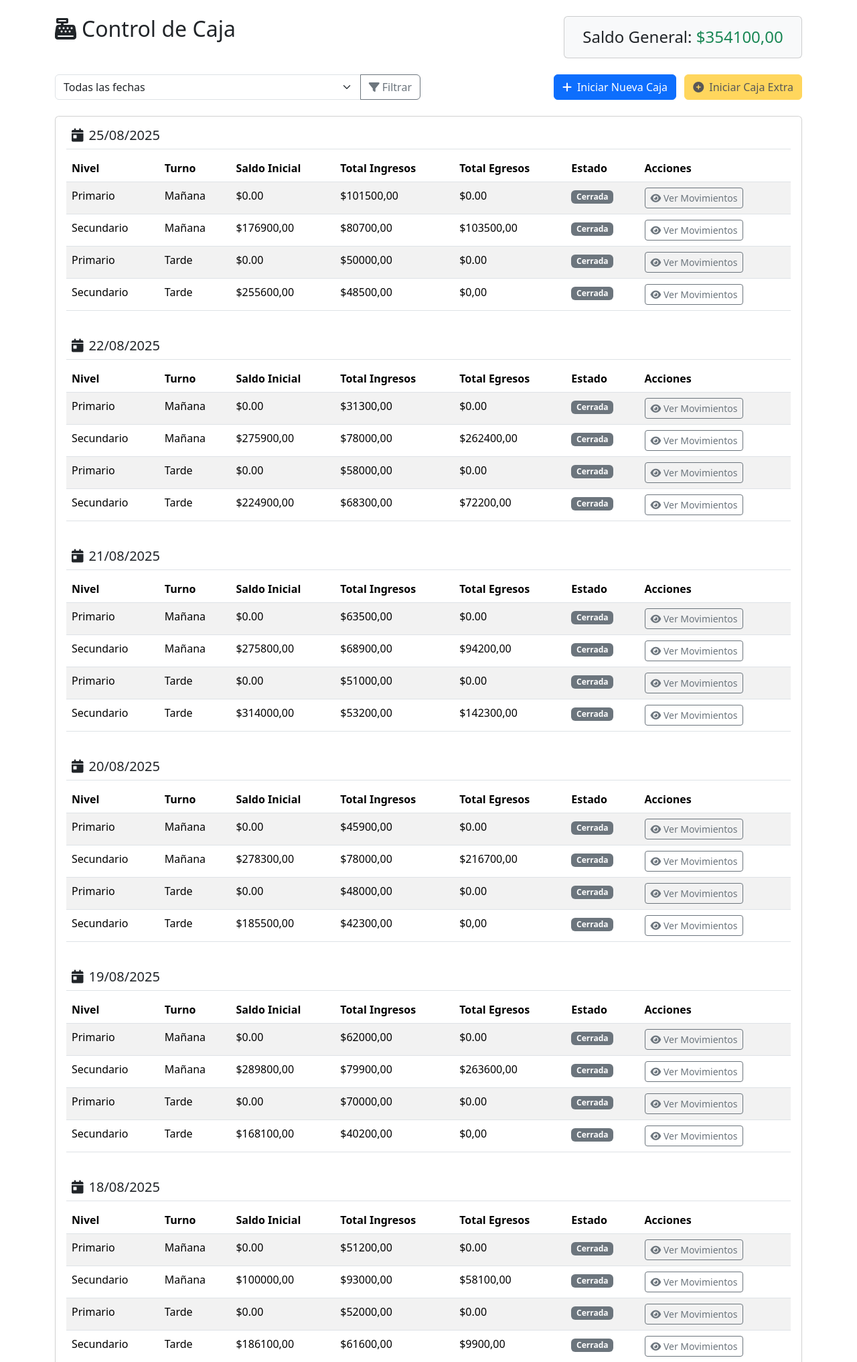
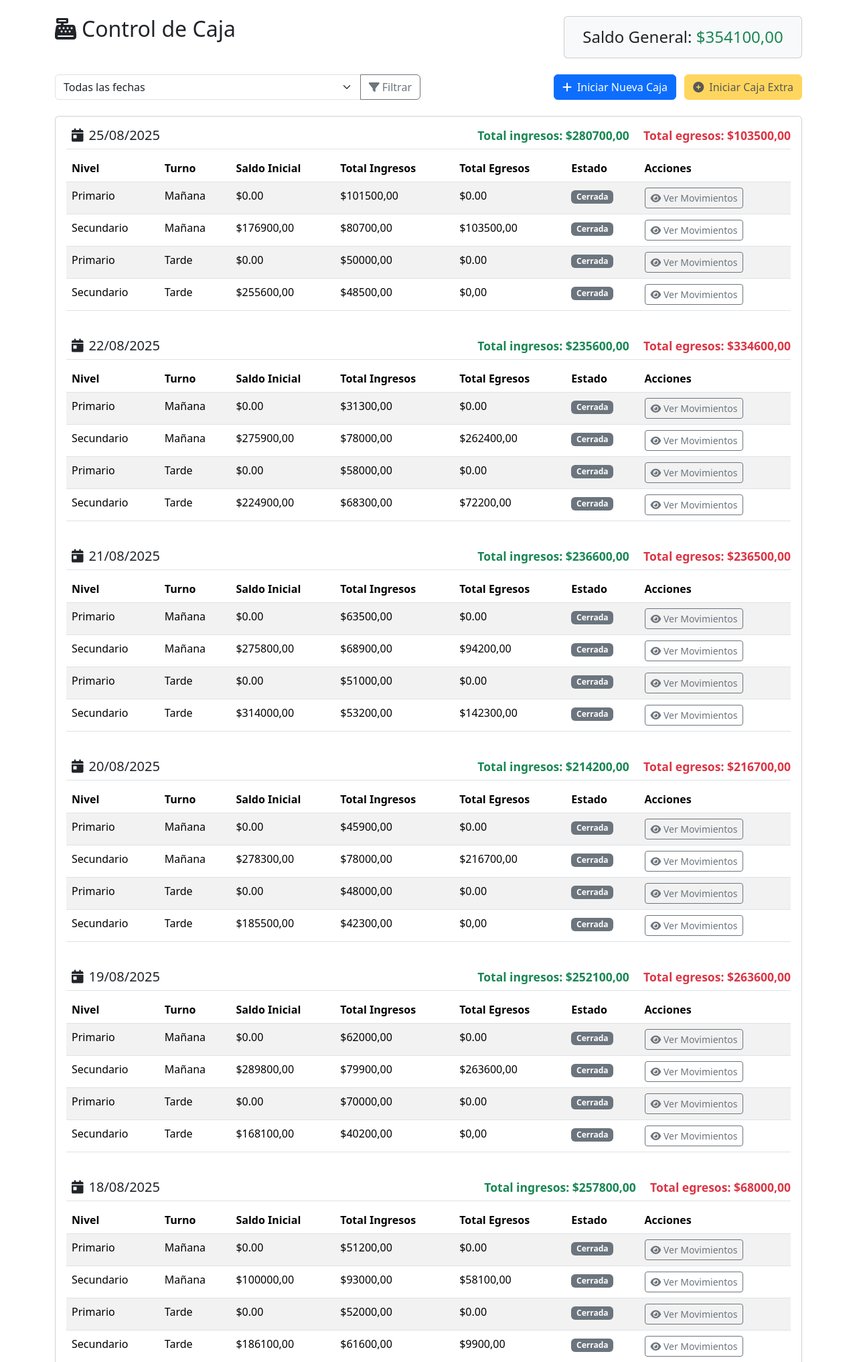
Before and after one commit to pfbrodon/kiosko, a Django app: page /caja/ in a window 1280 px wide. Shown: the part 56-2089 px from the top of the page at 67% size. Run offline with Django 5.2, Linux system fonts and the light colour scheme; a user stored in the database is signed in; data comes from the database, SQL or seed files in the repository; both versions use the stored data as it was after the commit; data that the repository does not hold is empty.

Commit message:
totales de ingresos y egresos

```diff
--- a/caja/templates/lista_cajas.html
+++ b/caja/templates/lista_cajas.html
@@ -66,9 +66,15 @@
         <div class="col-md-6">
             <div class="d-flex justify-content-md-end justify-content-between align-items-center">
                 <div>
+                    {% if caja_abierta_ambos_niveles_mismo_turno %}
+                        <button class="btn btn-primary me-2" disabled title="No se puede iniciar una nueva caja si hay una caja abierta en primario y secundario en el mismo turno">
+                            <i class="fas fa-plus me-2"></i>Iniciar Nueva Caja
+                        </button>
+                    {% else %}
                         <a href="{% url 'caja:iniciar_caja' %}" class="btn btn-primary me-2">
                             <i class="fas fa-plus me-2"></i>Iniciar Nueva Caja
                         </a>
+                    {% endif %}
 
                     {% if not hay_cajas_extras_disponibles %}
                         <button class="btn btn-warning" disabled title="No hay cajas extras disponibles">
@@ -102,11 +108,17 @@
                 {% for grupo in cajas_por_fecha %}
                     <!-- Encabezado de fecha -->
                     <div class="fecha-grupo mb-3">
-                        <h5 class="border-bottom pb-2 {% if grupo.es_hoy %}text-primary fw-bold{% endif %}">
+                        <h5 class="border-bottom pb-2 d-flex align-items-center justify-content-between {% if grupo.es_hoy %}text-primary fw-bold{% endif %}">
+                            <span>
                                 <i class="fas fa-calendar-day me-2"></i>{{ grupo.fecha|date:"d/m/Y" }}
                                 {% if grupo.es_hoy %}
                                     <span class="badge bg-primary ms-2">HOY</span>
                                 {% endif %}
+                            </span>
+                            <span>
+                                <span class="text-success small fw-bold me-3">Total ingresos: ${{ grupo.total_ingresos|floatformat:2 }}</span>
+                                <span class="text-danger small fw-bold">Total egresos: ${{ grupo.total_egresos|floatformat:2 }}</span>
+                            </span>
                         </h5>
 
                         <!-- Tabla de cajas para esta fecha -->
--- a/caja/views.py
+++ b/caja/views.py
@@ -31,6 +31,15 @@ class SaldoGeneralForm(forms.Form):
 
 @login_required
 def lista_cajas(request):
+    # Detectar si hay cajas abiertas en primario y secundario en el mismo turno
+    turnos = ['M', 'T']
+    caja_abierta_ambos_niveles_mismo_turno = False
+    for turno in turnos:
+        hay_primario = CajaDiaria.objects.filter(turno=turno, nivel='P', cerrada=False).exists()
+        hay_secundario = CajaDiaria.objects.filter(turno=turno, nivel='S', cerrada=False).exists()
+        if hay_primario and hay_secundario:
+            caja_abierta_ambos_niveles_mismo_turno = True
+            break
     import datetime
     from itertools import groupby
     from operator import attrgetter
@@ -65,10 +74,14 @@ def lista_cajas(request):
     cajas_por_fecha = []
     for fecha, grupo in groupby(cajas, key=attrgetter('fecha')):
         cajas_grupo = list(grupo)
+        total_ingresos_dia = sum(caja.get_total_ingresos() for caja in cajas_grupo)
+        total_egresos_dia = sum(caja.get_total_egresos() for caja in cajas_grupo)
         cajas_por_fecha.append({
             'fecha': fecha,
             'cajas': cajas_grupo,
-            'es_hoy': fecha == today
+            'es_hoy': fecha == today,
+            'total_ingresos': total_ingresos_dia,
+            'total_egresos': total_egresos_dia
         })
 
     # Verificar si hay cajas abiertas (en proceso)
@@ -142,9 +155,9 @@ def lista_cajas(request):
         'saldo_general': saldo_general,
         'hay_cajas_abiertas': hay_cajas_abiertas,
         'saldo_parcial': saldo_parcial if hay_cajas_abiertas else 0,
-        # Nueva función para verificar en el template
         'hay_caja_mismo_nivel_turno': hay_caja_abierta_mismo_nivel_turno,
         'hay_cajas_extras_disponibles': hay_cajas_extras_disponibles,
+        'caja_abierta_ambos_niveles_mismo_turno': caja_abierta_ambos_niveles_mismo_turno,
     }
 
     return render(request, 'lista_cajas.html', context)
```
Also changed, not shown: db.sqlite3. Lines whose indentation alone changed are shown as unchanged.
